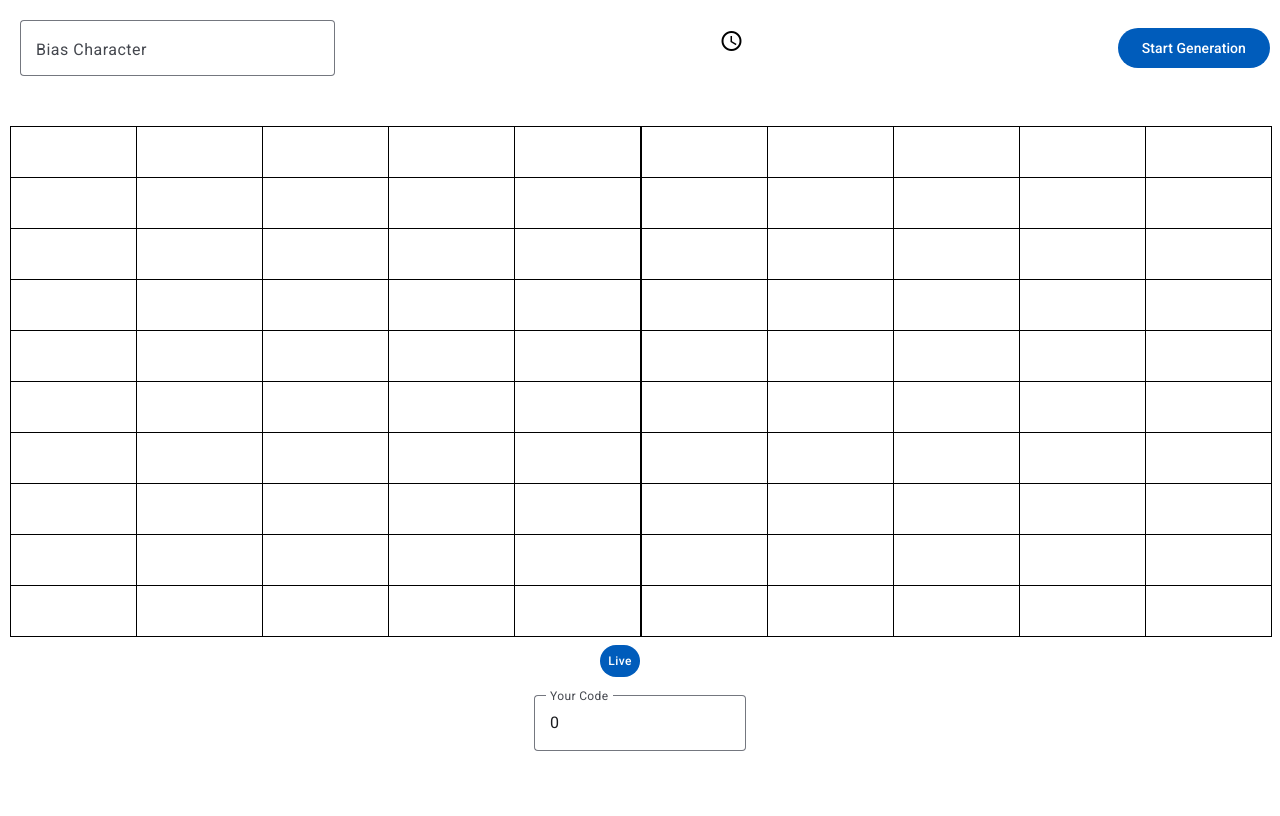
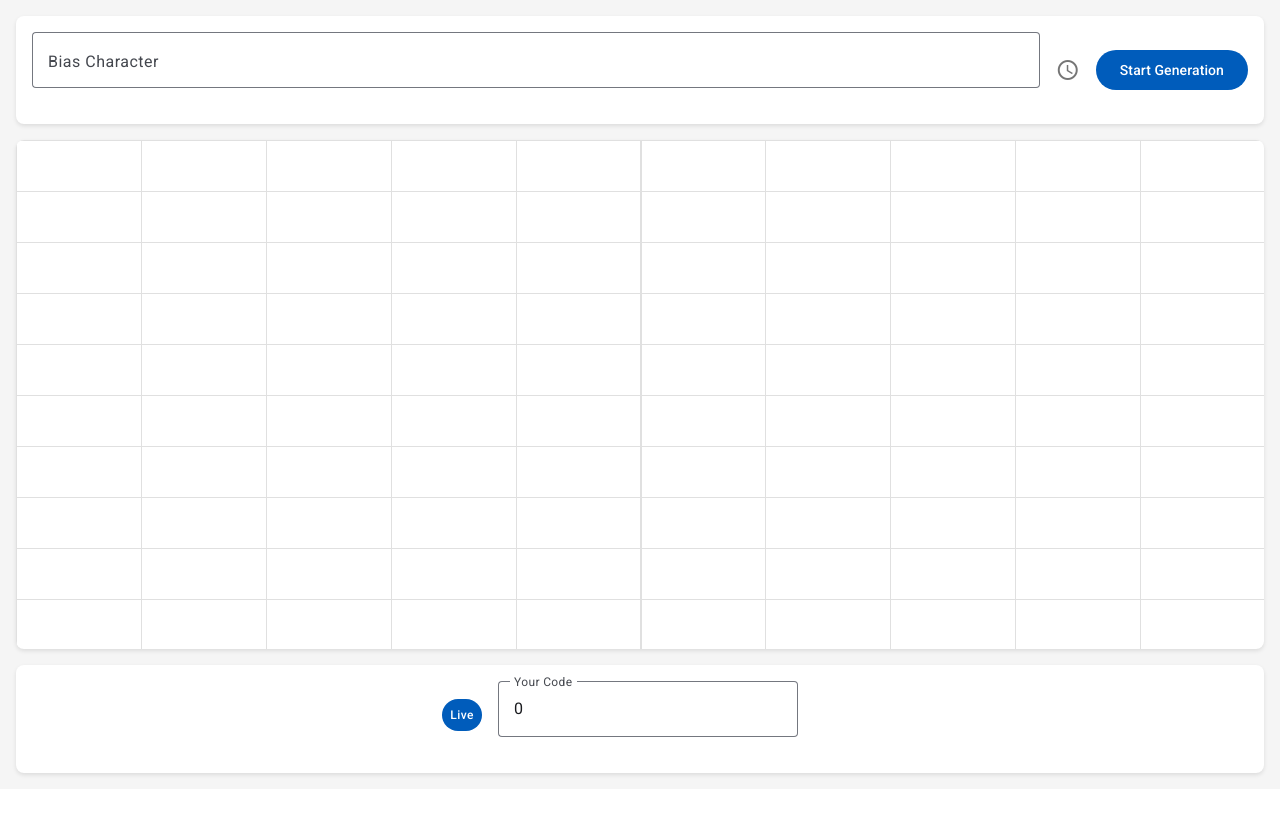
Before and after one commit to Ingila185/altar, an Angular app: page / in a window 1280 px wide. Shown: the top 816 px of the page. Built offline with nearby package versions, Linux system fonts and the light colour scheme.

Commit message:
Updated styles + code coverage picture in readme.md

```diff
--- a/src/app/grid/grid.component.css
+++ b/src/app/grid/grid.component.css
@@ -1,52 +1,96 @@
-.flex-grid {
+.grid-container {
+  display: flex;
+  flex-direction: column;
+  gap: 16px;
+  padding: 16px;
+  background-color: #f5f5f5;
+}
+
+.controls-section {
   display: flex;
   flex-direction: row;
-  gap: 5px;
   justify-content: space-between;
-  align-items: baseline;
-  padding: 10px;
+  align-items: center;
+  gap: 16px;
+  background-color: white;
+  padding: 16px;
+  border-radius: 8px;
+  box-shadow: 0 2px 4px rgba(0, 0, 0, 0.1);
 }
 
-.example-form {
-  min-width: 25%;
-  max-width: 25%;
-  width: 100%;
-  padding: 10px;
+.form-wrapper {
+  flex-grow: 1;
+  min-width: 250px;
 }
 
-.example-full-width {
+.full-width {
   width: 100%;
 }
 
-.badge-div {
+.action-section {
   display: flex;
-  gap: 10px;
+  align-items: center;
+  gap: 16px;
+}
+
+.timer-icon {
+  color: rgba(0, 0, 0, 0.54);
+}
+
+.grid-display {
+  background-color: white;
+  border-radius: 8px;
+  box-shadow: 0 2px 4px rgba(0, 0, 0, 0.1);
+  overflow: hidden;
+}
+
+.grid-cell {
+  border: 1px solid #e0e0e0;
+  transition: background-color 0.3s ease;
+}
+
+.grid-cell:hover {
+  background-color: rgba(0, 0, 0, 0.04);
+}
+
+.badge-section {
+  display: flex;
   justify-content: center;
   align-items: center;
-  padding: 10px;
+  gap: 16px;
+  background-color: white;
+  padding: 16px;
+  border-radius: 8px;
+  box-shadow: 0 2px 4px rgba(0, 0, 0, 0.1);
 }
 
-mat-grid-tile {
-  border: 1px solid black;
-}
-
-.example-grid {
-  padding: 10px;
-}
-
-.demo-section + .demo-section {
-  margin-top: 16px;
-}
 .live-badge .mat-badge-content {
   padding: 8px 8px;
   font-size: 12px;
 }
 
-.badge-div {
-  display: flex;
-  flex-direction: column;
-  gap: 10px;
-  justify-content: center;
-  align-items: center;
-  padding: 20px;
+.code-input {
+  width: 300px;
 }
+
+.wait-hint {
+  color: rgba(0, 0, 0, 0.6);
+  font-style: italic;
+}
+
+/* Responsive adjustments */
+@media (max-width: 600px) {
+  .controls-section {
+    flex-direction: column;
+    align-items: stretch;
+  }
+
+  .action-section {
+    justify-content: space-between;
+    margin-top: 16px;
+  }
+
+  .badge-section {
+    flex-direction: column;
+  }
+}
--- a/src/app/grid/grid.component.html
+++ b/src/app/grid/grid.component.html
@@ -1,24 +1,25 @@
-<div class="flex-grid">
+<div class="grid-container">
+  <div class="controls-section">
     <form
       [formGroup]="gridForm"
       (ngSubmit)="generateMatrix()"
-    class="example-form"
+      class="form-wrapper"
     >
-    <mat-form-field class="example-full-width" appearance="outline">
+      <mat-form-field appearance="outline" class="full-width">
         <mat-label>Bias Character</mat-label>
         <input
           matInput
           placeholder="Bias character e.g. a"
-        value=""
           formControlName="biasChar"
           [errorStateMatcher]="matcher"
           maxlength="1"
           [readonly]="isInputDisabled()"
         />
-      <mat-hint *ngIf="isInputDisabled()">Please wait 4 seconds...</mat-hint>
+        <mat-hint *ngIf="isInputDisabled()" class="wait-hint">
+          Please wait 4 seconds...
+        </mat-hint>
 
         <mat-error>Please enter a valid letter (a-z)</mat-error>
-
         @if (gridForm.get('biasChar')?.hasError('pattern') &&
         gridForm.get('biasChar')?.touched) {
         <mat-error>Please enter a valid letter (a-z)</mat-error>
@@ -27,29 +28,37 @@
         }
       </mat-form-field>
     </form>
+
+    <div class="action-section">
       <mat-icon
+        class="timer-icon"
         aria-hidden="false"
-    aria-label="Example clock icon"
+        aria-label="Clock icon"
         fontIcon="schedule"
       ></mat-icon>
+
       <button
         mat-flat-button
+        color="primary"
         (click)="generateMatrix()"
         [disabled]="!gridForm.valid"
       >
         {{ isGenerating() ? "Stop" : "Start" }} Generation
       </button>
     </div>
-<div class="example-grid">
+  </div>
+
+  <div class="grid-display">
     <mat-grid-list cols="10" rowHeight="50px">
       @for (cell of (displayGrid()); track $index) {
-    <mat-grid-tile>
+      <mat-grid-tile class="grid-cell">
         {{ cell }}
       </mat-grid-tile>
       }
     </mat-grid-list>
   </div>
-<div class="badge-div">
+
+  <div class="badge-section">
     <span
       matBadge="Live"
       matBadgeColor="warn"
@@ -60,13 +69,9 @@
     >
     </span>
 
-  <mat-form-field class="badge-div" appearance="outline">
+    <mat-form-field appearance="outline" class="code-input">
       <mat-label>Your Code</mat-label>
-    <input
-      matInput
-      placeholder="Ex. a"
-      value="{{ response().data.gridCode }}"
-      readonly="true"
-    />
+      <input matInput [value]="response().data.gridCode" readonly />
     </mat-form-field>
   </div>
+</div>
```
Also changed, not shown: public/codeCoverageReportSnapshot.png (added), 1 other file (tests, documents, lock files or other folders). Lines whose indentation alone changed are shown as unchanged.
